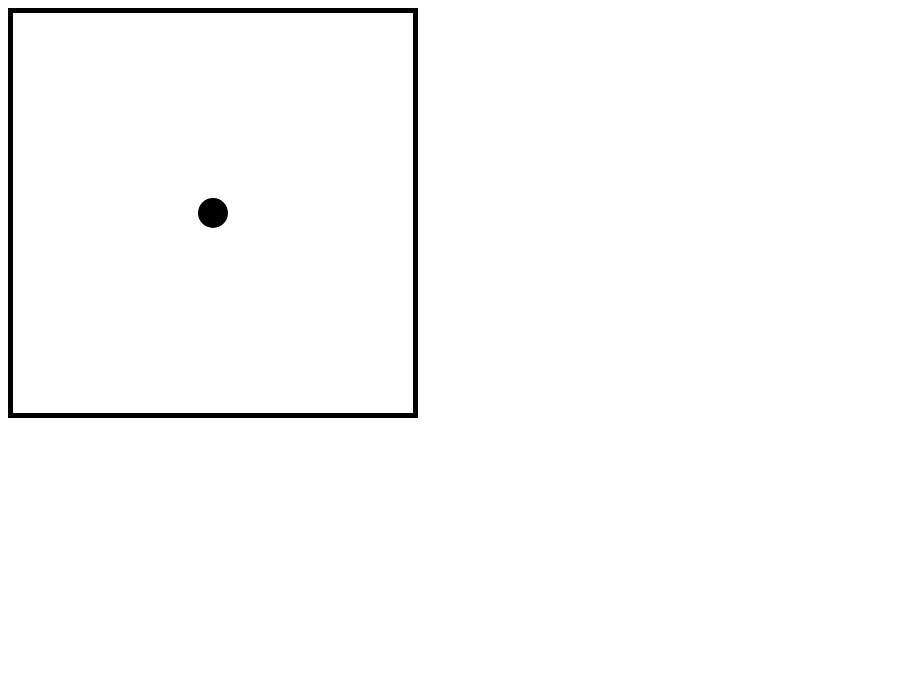
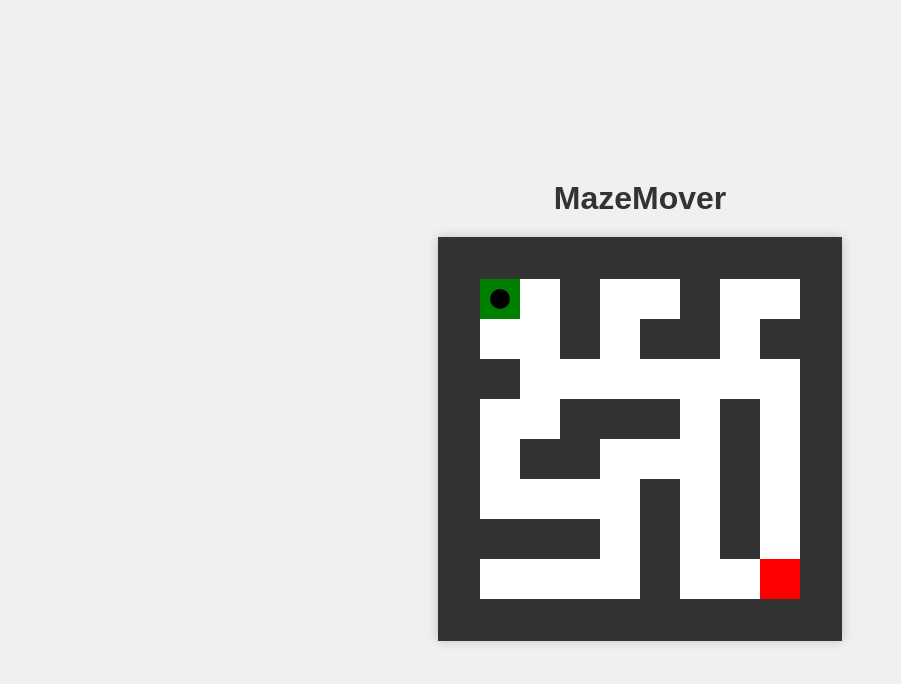
Before and after one commit to dyadav287/mazemover, a plain HTML site: page index.html in a window 1280 px wide. Shown: the whole page, without its empty margins (0-901 px from the left). Drawn offline with Linux system fonts and the light colour scheme.

Commit message:
Update index.html

```diff
--- a/index.html
+++ b/index.html
@@ -3,27 +3,71 @@
 <head>
     <meta charset="UTF-8">
     <meta name="viewport" content="width=device-width, initial-scale=1.0">
-    <title>Moving Ball</title>
+    <title>MazeMover</title>
     <style>
-        canvas {
-            border: 5px solid black;
+        body {
+            display: flex;
+            flex-direction: column;
+            align-items: center;
+            justify-content: center;
+            min-height: 100vh;
+            margin: 0;
+            background-color: #f0f0f0;
+            font-family: Arial, sans-serif;
+        }
+        #gameCanvas {
+            border: 2px solid #333;
+            box-shadow: 0 0 10px rgba(0,0,0,0.2);
+        }
+        h1 {
+            color: #333;
+            margin-bottom: 20px;
         }
     </style>
 </head>
 <body>
+    <h1>MazeMover</h1>
     <canvas id="gameCanvas" width="400" height="400"></canvas>
     <script>
         const canvas = document.getElementById('gameCanvas');
         const ctx = canvas.getContext('2d');
+        const CELL_SIZE = 40;
+        const MAZE_LAYOUT = [
+            [1,1,1,1,1,1,1,1,1,1],
+            [1,2,0,1,0,0,1,0,0,1],
+            [1,0,0,1,0,1,1,0,1,1],
+            [1,1,0,0,0,0,0,0,0,1],
+            [1,0,0,1,1,1,0,1,0,1],
+            [1,0,1,1,0,0,0,1,0,1],
+            [1,0,0,0,0,1,0,1,0,1],
+            [1,1,1,1,0,1,0,1,0,1],
+            [1,0,0,0,0,1,0,0,3,1],
+            [1,1,1,1,1,1,1,1,1,1]
+        ];
 
         const ball = {
-            x: 200,
-            y: 200,
-            radius: 15,
+            x: CELL_SIZE * 1.5,
+            y: CELL_SIZE * 1.5,
+            radius: CELL_SIZE/4,
             dx: 0,
             dy: 0,
-            speed: 5
+            speed: 3
         };
+
+        let isGameActive = true;
+
+        function drawMaze() {
+            MAZE_LAYOUT.forEach((row, y) => {
+                row.forEach((cell, x) => {
+                    ctx.fillStyle =
+                        cell === 1 ? '#333' :
+                        cell === 2 ? 'green' :
+                        cell === 3 ? 'red' :
+                        '#fff';
+                    ctx.fillRect(x*CELL_SIZE, y*CELL_SIZE, CELL_SIZE, CELL_SIZE);
+                });
+            });
+        }
 
         function drawBall() {
             ctx.beginPath();
@@ -33,50 +77,66 @@
             ctx.closePath();
         }
 
+        function checkCollision(newX, newY) {
+            const cellX = Math.floor(newX / CELL_SIZE);
+            const cellY = Math.floor(newY / CELL_SIZE);
+
+            // Check boundaries
+            if (cellX < 0 || cellY < 0 || cellX >= MAZE_LAYOUT[0].length || cellY >= MAZE_LAYOUT.length)
+                return true;
+
+            // Check walls
+            return MAZE_LAYOUT[cellY][cellX] === 1;
+        }
+
+        function checkVictory() {
+            const endCell = MAZE_LAYOUT.flat().indexOf(3);
+            const endX = (endCell % MAZE_LAYOUT[0].length) * CELL_SIZE + CELL_SIZE/2;
+            const endY = Math.floor(endCell / MAZE_LAYOUT[0].length) * CELL_SIZE + CELL_SIZE/2;
+
+            return Math.abs(ball.x - endX) < CELL_SIZE/2 &&
+                   Math.abs(ball.y - endY) < CELL_SIZE/2;
+        }
+
         function update() {
+            if (!isGameActive) return;
+
             ctx.clearRect(0, 0, canvas.width, canvas.height);
+            drawMaze();
 
-            // Update ball position
-            ball.x += ball.dx;
-            ball.y += ball.dy;
+            const newX = ball.x + ball.dx;
+            const newY = ball.y + ball.dy;
 
-            // Boundary checks
-            if (ball.x - ball.radius < 0) ball.x = ball.radius;
-            if (ball.x + ball.radius > canvas.width) ball.x = canvas.width - ball.radius;
-            if (ball.y - ball.radius < 0) ball.y = ball.radius;
-            if (ball.y + ball.radius > canvas.height) ball.y = canvas.height - ball.radius;
+            if (!checkCollision(newX, ball.y)) ball.x = newX;
+            if (!checkCollision(ball.x, newY)) ball.y = newY;
+
+            if (checkVictory()) {
+                isGameActive = false;
+                alert('Congratulations! You reached the end!');
+                return;
+            }
 
             drawBall();
             requestAnimationFrame(update);
         }
 
-        document.addEventListener('keydown', (event) => {
-            switch(event.key) {
-                case 'ArrowLeft':
-                    ball.dx = -ball.speed;
-                    break;
-                case 'ArrowRight':
-                    ball.dx = ball.speed;
-                    break;
-                case 'ArrowUp':
-                    ball.dy = -ball.speed;
-                    break;
-                case 'ArrowDown':
-                    ball.dy = ball.speed;
-                    break;
+        document.addEventListener('keydown', (e) => {
+            if (!isGameActive) return;
+
+            switch(e.key) {
+                case 'ArrowLeft': ball.dx = -ball.speed; break;
+                case 'ArrowRight': ball.dx = ball.speed; break;
+                case 'ArrowUp': ball.dy = -ball.speed; break;
+                case 'ArrowDown': ball.dy = ball.speed; break;
             }
         });
 
-        document.addEventListener('keyup', (event) => {
-            switch(event.key) {
+        document.addEventListener('keyup', (e) => {
+            switch(e.key) {
                 case 'ArrowLeft':
-                case 'ArrowRight':
-                    ball.dx = 0;
-                    break;
+                case 'ArrowRight': ball.dx = 0; break;
                 case 'ArrowUp':
-                case 'ArrowDown':
-                    ball.dy = 0;
-                    break;
+                case 'ArrowDown': ball.dy = 0; break;
             }
         });
 
```
